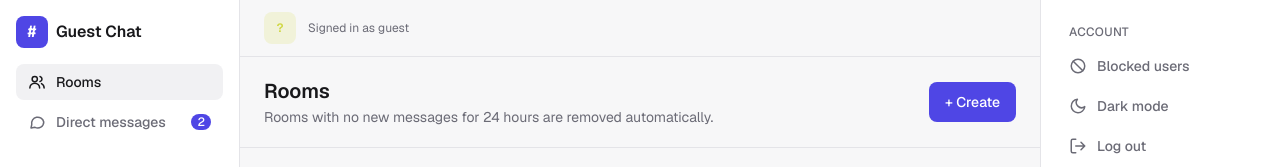
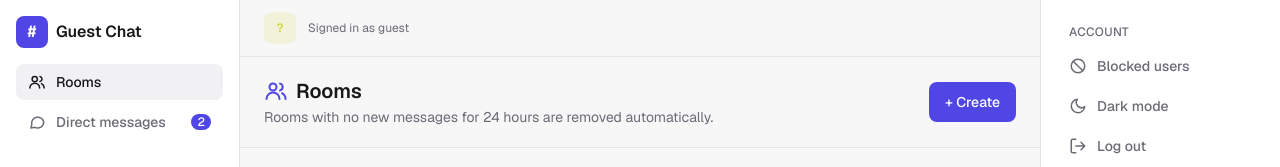
Before and after one commit to PRAGATI0123/Flick-chat-app, a Next.js app: page /chat/rooms in a window 1280 px wide. Shown: the top 167 px of the page. Built offline with nearby package versions, Linux system fonts and the light colour scheme.

Commit message:
Show the Rooms icon next to the Rooms page title
PageHeader takes an optional icon shown before the title; the Rooms
page uses the Rooms icon there.

```diff
--- a/src/app/chat/(lists)/rooms/page.tsx
+++ b/src/app/chat/(lists)/rooms/page.tsx
@@ -45,6 +45,7 @@ export default function RoomsPage() {
     <>
       <PageHeader
         title="Rooms"
+        icon={<RoomsIcon className="size-5 md:size-6" />}
         description="Rooms with no new messages for 24 hours are removed automatically."
         action={
           <ActionPopover
--- a/src/components/PageHeader.tsx
+++ b/src/components/PageHeader.tsx
@@ -3,6 +3,8 @@ import type { ReactNode } from "react";
 
 type PageHeaderProps = {
   title: string;
+  /** Optional icon shown before the title (e.g. the Rooms icon). */
+  icon?: ReactNode;
   description?: string;
   /** Optional button(s) shown on the right. */
   action?: ReactNode;
@@ -10,7 +12,7 @@ type PageHeaderProps = {
   backHref?: string;
 };
 
-export function PageHeader({ title, description, action, backHref }: PageHeaderProps) {
+export function PageHeader({ title, icon, description, action, backHref }: PageHeaderProps) {
   return (
     <header className="flex items-center gap-3 border-b border-border px-4 py-3 md:px-6 md:py-5">
       {backHref && (
@@ -24,7 +26,10 @@ export function PageHeader({ title, description, action, backHref }: PageHeaderP
       )}
       {/* min-w-0 + truncate: long names get "…" instead of pushing things off screen */}
       <div className="min-w-0 flex-1">
-        <h1 className="truncate text-lg font-semibold md:text-xl">{title}</h1>
+        <div className="flex items-center gap-2">
+          {icon && <span className="shrink-0 text-accent">{icon}</span>}
+          <h1 className="truncate text-lg font-semibold md:text-xl">{title}</h1>
+        </div>
         {description && <p className="mt-0.5 text-sm text-muted">{description}</p>}
       </div>
       {action && <div className="shrink-0">{action}</div>}
```
